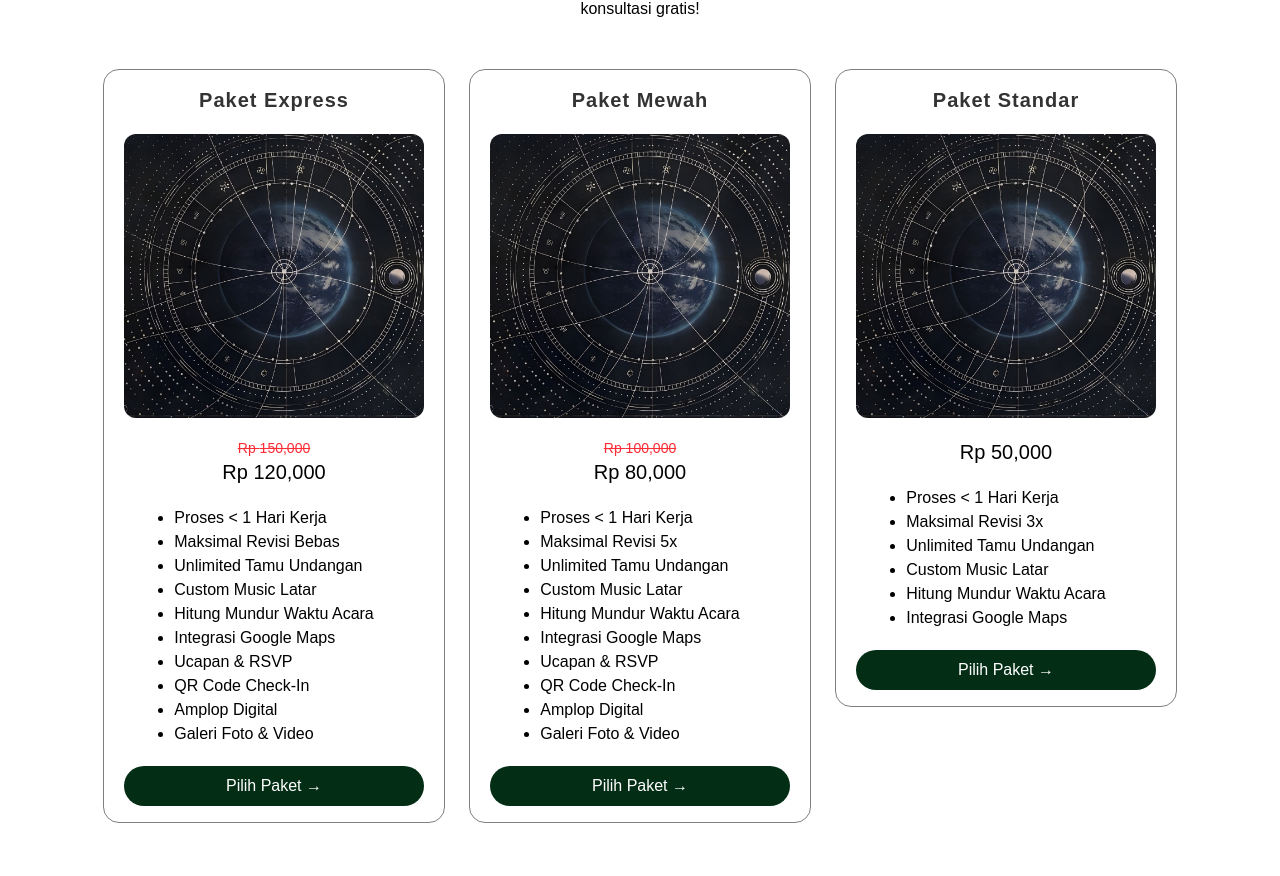
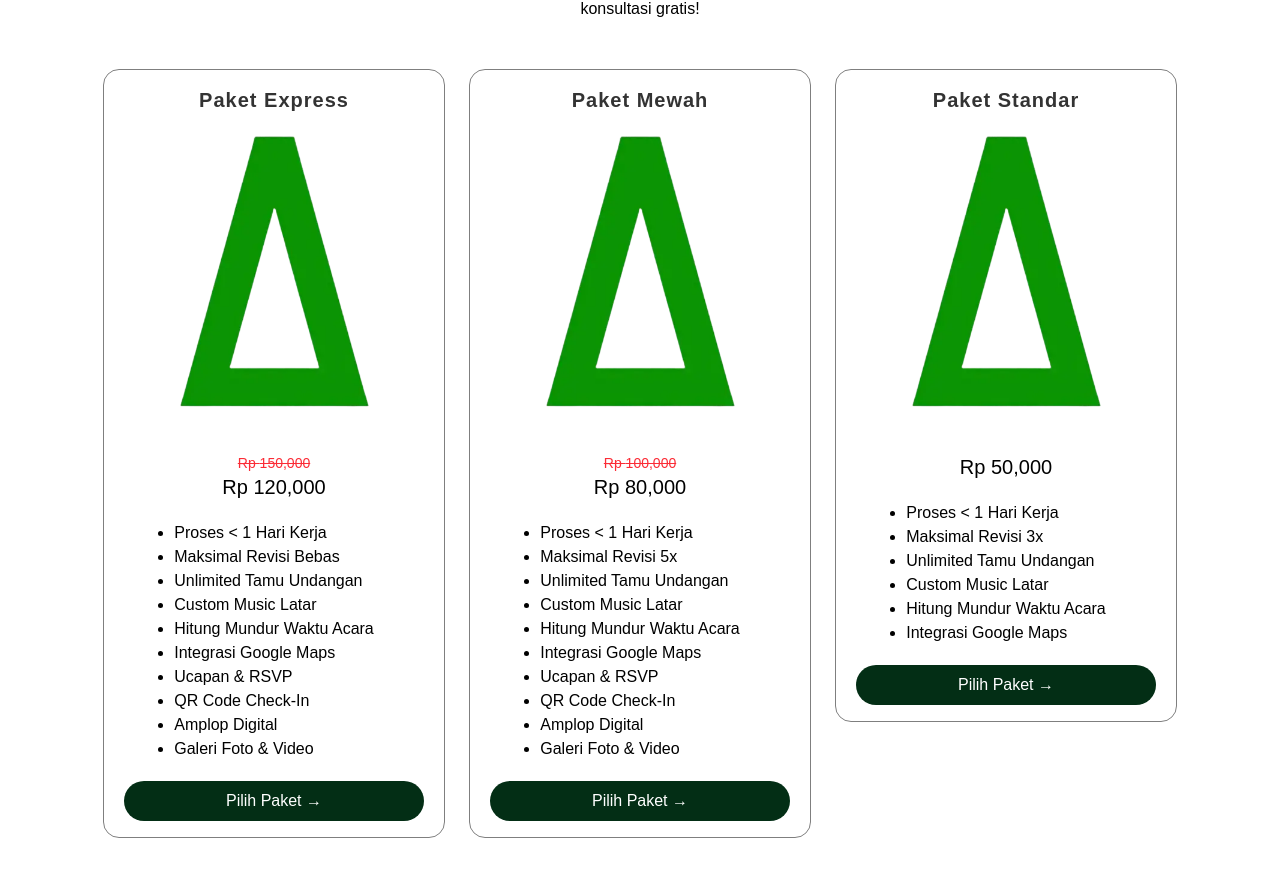
Before and after one commit to DIYRAs/SnakeEater, a Next.js app: page / in a window 1280 px wide. Shown: the part 4399-5275 px from the top of the page. Built offline with nearby package versions, Linux system fonts and the light colour scheme.

Commit message:
change images

```diff
--- a/app/UI/components/home/cards.tsx
+++ b/app/UI/components/home/cards.tsx
@@ -64,7 +64,7 @@ export function PriceCard({ plan, initialPrice, price, features, href }: { plan:
             </p>
 
             <Image
-                src={'/ph.png'}
+                src={'/snakeeater-logo.webp'}
                 alt={`the photo of ${plan} package`}
                 height={300}
                 width={300}
```
